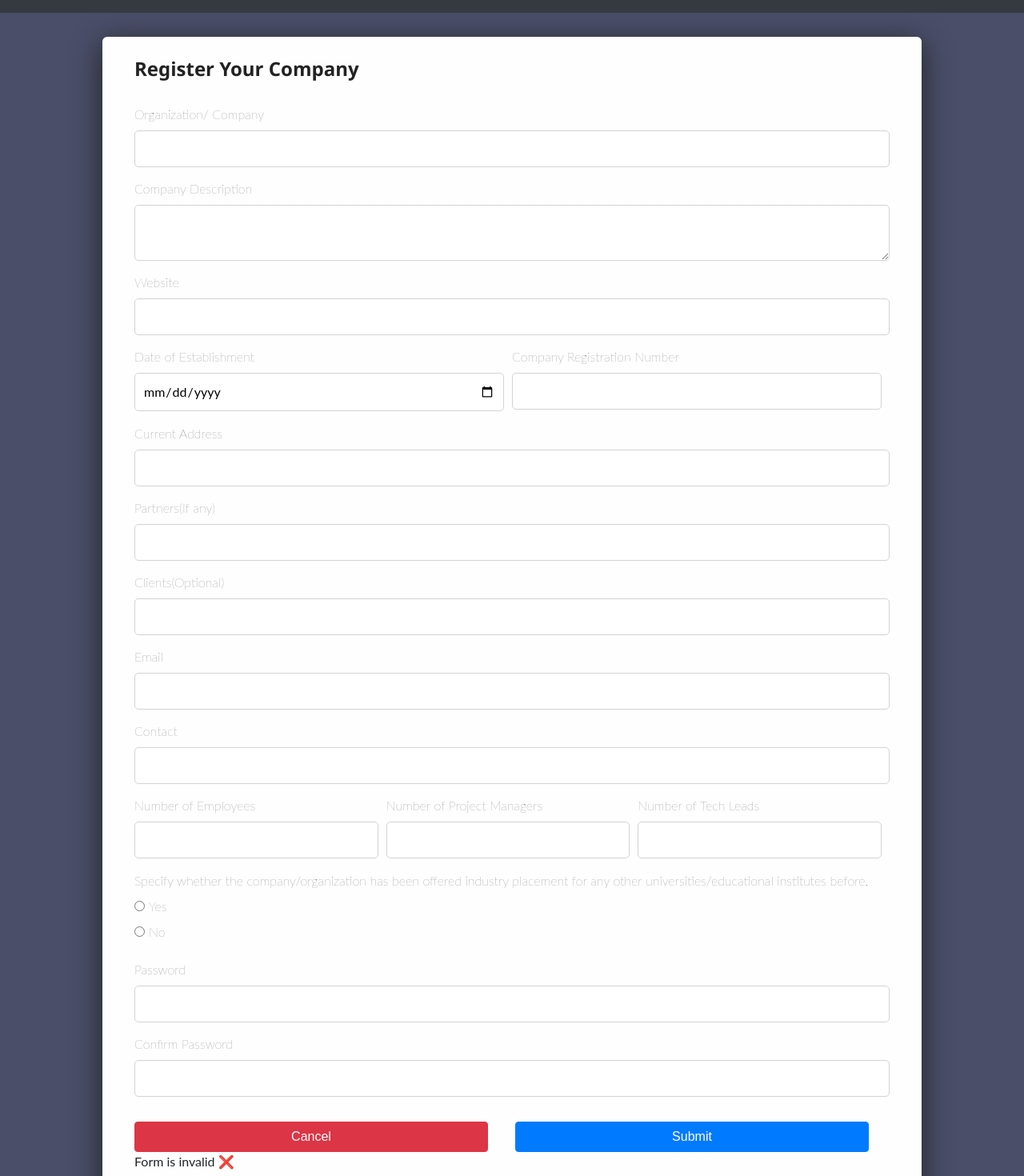
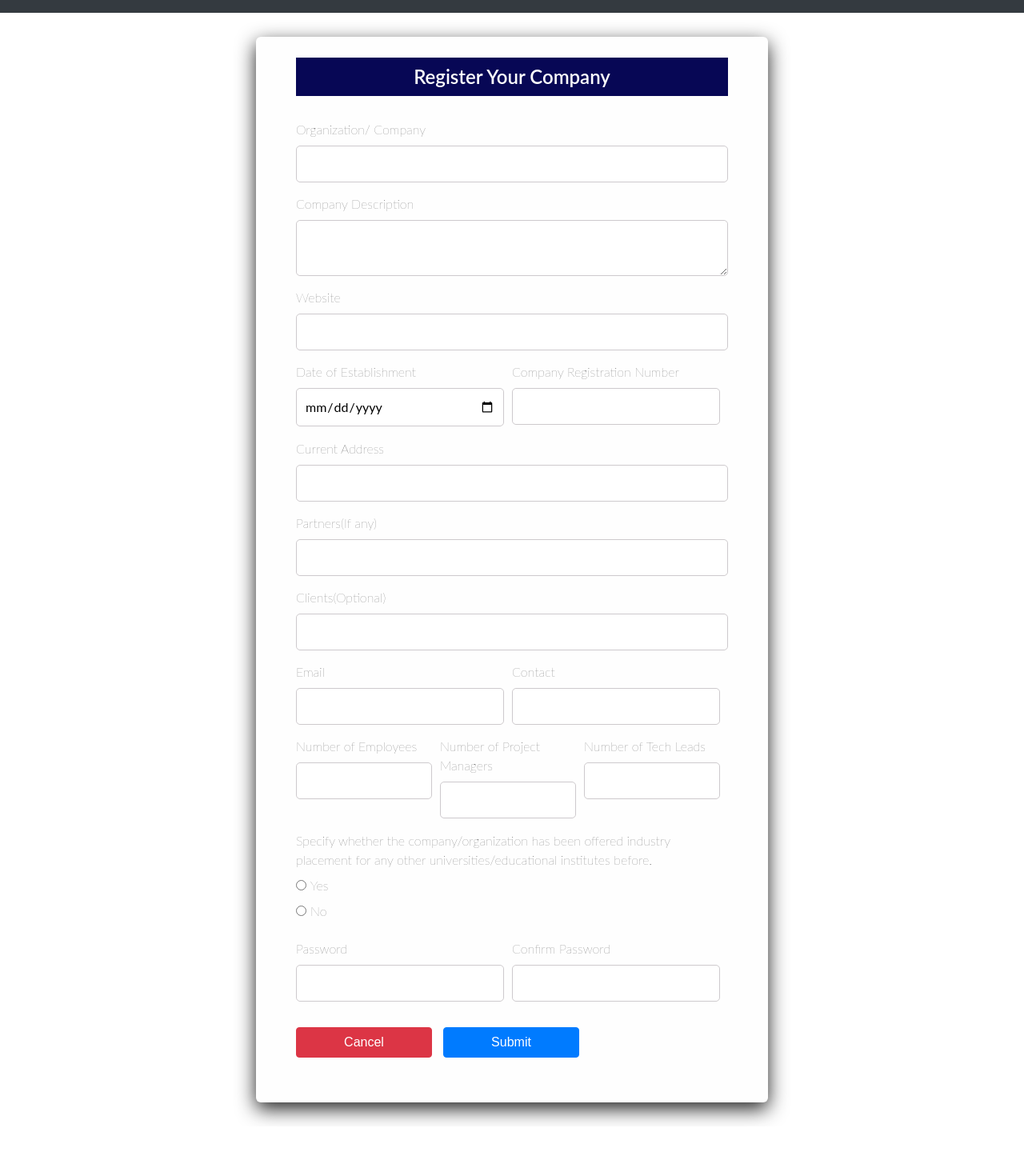
Before and after one commit to SIM-dev-team/company-portal, a React (Create React App) app: page / in a window 1280 px wide. Shown: the part 40-1510 px from the top of the page at 80% size. After the commit the page ends 1448 px from the top, so only its background shows below. Built offline with nearby package versions, Linux system fonts and the light colour scheme.

Commit message:
Added changes to registration form

```diff
--- a/src/Components/CompanyRegistration.js
+++ b/src/Components/CompanyRegistration.js
@@ -198,19 +198,20 @@ class CompanyRegistration extends Component {
               <input type='text' name='partners' onChange={this.handleChange}  />
 
             </div>
-            <div className='email'>
+            <div className ="form-row">
+            <div className='email col-6'>
               <label htmlFor="email">Email</label>
               <input required type='email' name='email' onChange={this.handleChange}  />
               {errors.email.length > 0 &&
                 <span className='error'>{errors.email}</span>}
             </div>
-            <div className='contact'>
+            <div className='contact col-6'>
               <label htmlFor="contact">Contact</label>
               <input type='telephone' name='contact' onChange={this.handleChange}  />
               {errors.contact.length > 0 &&
                 <span className='error'>{errors.contact}</span>}
             </div>
-
+            </div>
             <div className="form-row">
             <div className='employee form-group col-4'>
               <label htmlFor="employee">Number of Employees</label>
@@ -250,31 +251,31 @@ class CompanyRegistration extends Component {
                 <span className='error'>{errors.available}</span>}
             </div>
 
-            <div className='password'>
+            <div className="form-row">
+            <div className='password form-group col-6'>
               <label htmlFor="password">Password</label>
               <input required type='password' name='password' onChange={this.handleChange}  />
               {errors.password.length > 0 &&
                 <span className='error'>{errors.password}</span>}
             </div>
-            <div className='confirm'>
+            <div className='confirm form-group col-6'>
               <label htmlFor="confirm">Confirm Password</label>
               <input required type='password' name='confirm' onChange={this.handleChange}  />
               {errors.confirm.length > 0 &&
                 <span className='error'>{errors.confirm}</span>}
             </div>
+            </div>
             {/* <div className='info'>
               <small>Password must be eight characters in length.</small>
             </div> */}
-            <div className="bttn row">
-            <div className="cancel col-6">
+            <div className="bttn form-row">
+            <div className="cancel form-group col-4">
             <button className="cancelbttn btn btn-danger" onClick={this.cancelCourse}>Cancel</button>
             </div>
-            <div className='submit col-6'>
+            <div className='submit form-group col-4'>
               <button type="submit" className="registerbttn btn btn-primary" >Submit</button>
             </div>
             </div>
-
-            <p className="form-status">Form is {formValid ? 'valid ✅' : 'invalid ❌'}</p>
 
           </form>
 
--- a/src/css/CompanyRegistration.css
+++ b/src/css/CompanyRegistration.css
@@ -1,5 +1,8 @@
+
 p, div {
     font-family: Lato;
+    font-size: 1rem;
+    color: #000;
   }
 
   /*
@@ -21,33 +24,37 @@ p, div {
     flex-direction: column;
     justify-content: center;
     align-items: center;
-    background-color: #4A4E69;
+    background-color: #ffffff;
   }
 
   .form-wrapper {
     /* display: flex;
     flex-direction: column; */
     width: 100%;
-    max-width: 80%;
-    min-width: 100px;
+    max-width: 50%;
+    min-width: 300px;
     min-height: 400px;
-    padding: 20px 40px;
+    padding: 20px 50px;
     border-radius: 6px;
-    box-shadow: 0px 8px 36px #222;
+    box-shadow: 0px 8px 25px #222;
     background-color: #fefefe;
     margin-top: 30px;
-    margin-bottom: 20px;
+    margin-bottom: 30px;
+    padding-bottom: 40px;
   }
 
   .form-wrapper > h2 {
     display: flex;
-    justify-content: left;
-    font-family: "Segoe UI", "Ubuntu", "Roboto", "Open Sans", "Helvetica Neue", sans-serif;
+    justify-content: center;
+    font-family: Lato;
     font-size: 1.5em;
-    font-weight: bold;
-    margin-top: 0.25em;
-    color: #222;
+    font-weight: 600;
+    /* margin-top: 0.25em; */
+    color: rgb(255, 255, 255);
     margin-bottom: 30px;
+    padding-top: 0.4em;
+    padding-bottom: 0.4em;
+    background-color: rgb(7, 7, 85);
   }
 
   form {
@@ -64,7 +71,7 @@ p, div {
 
   label {
     margin-bottom: 0.5em;
-    color: #444;
+    color: rgb(49, 49, 49);
     font-weight: lighter;
   }
 
@@ -72,7 +79,7 @@ p, div {
     padding: 10px 10px;
     border-radius: 5px;
     outline: none;
-    border: 1px solid #d6d1d5;
+    border: 1px solid #cecacd;
   }
 
   input::placeholder {
@@ -84,7 +91,7 @@ p, div {
     padding: 10px 10px;
     border-radius: 5px;
     outline: none;
-    border: 1px solid #d6d1d5;
+    border: 1px solid #cecacd;
   }
 
   textarea::placeholder {
```
Also changed, not shown: src/images/registerimage.jpg (added).
